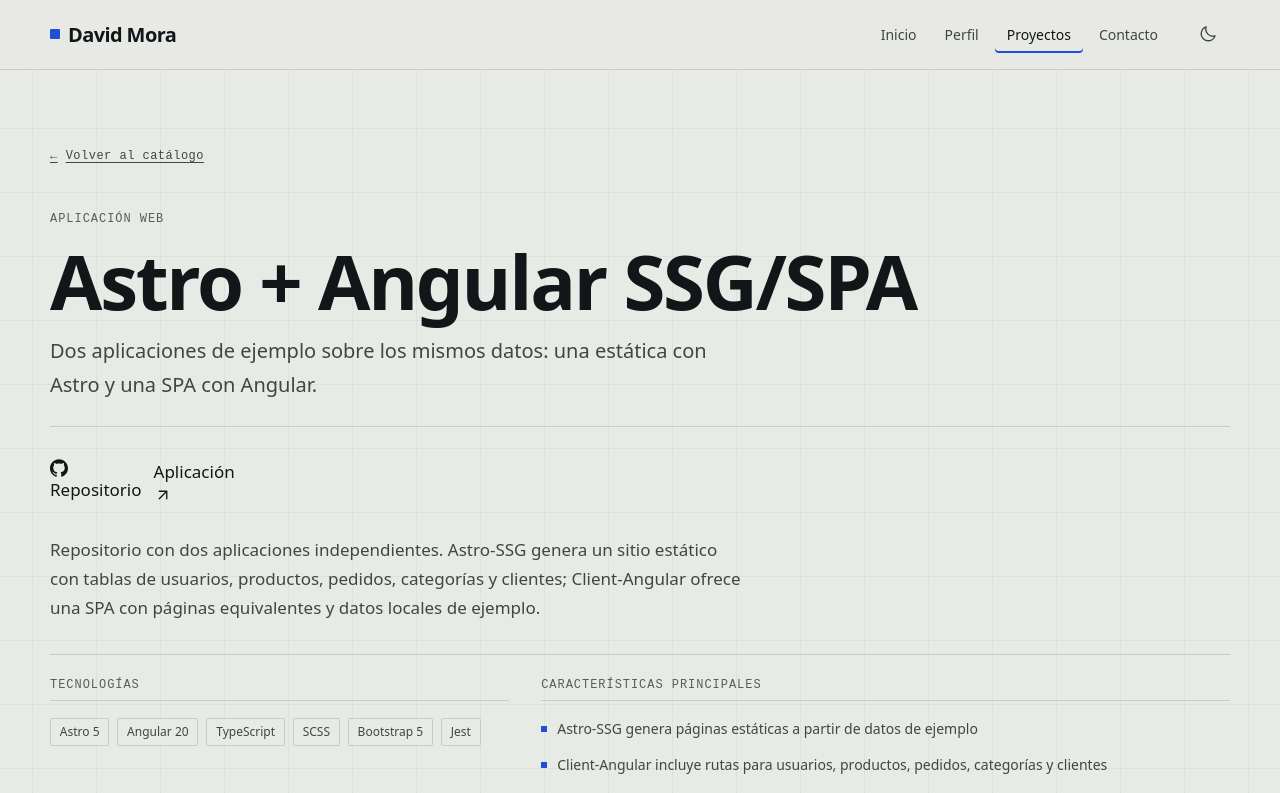
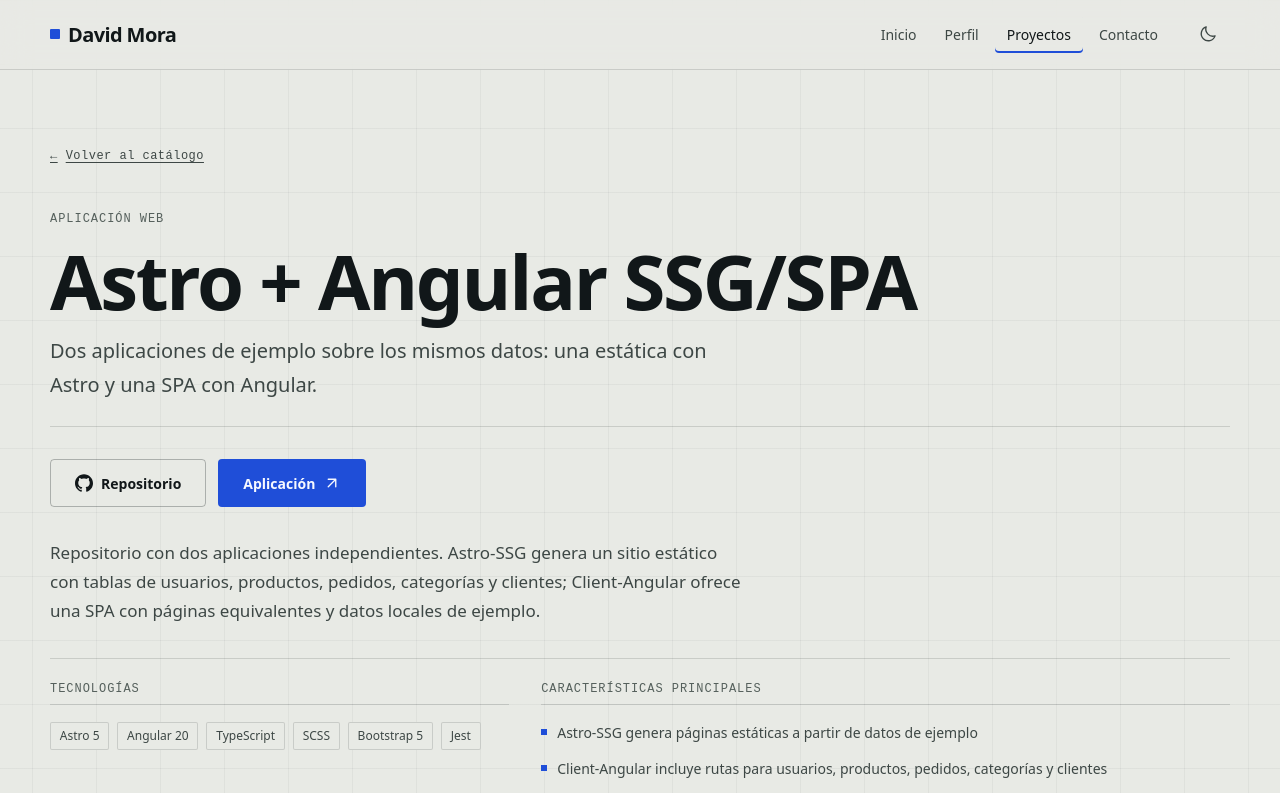
Before and after one commit to INGDavidMora2005/proyecto-portafolio, an Angular app: page /proyectos/astro-angular in a window 1280 px wide. Shown: the top 793 px of the page. Built offline with nearby package versions, Linux system fonts and the light colour scheme; a web font is replaced by a local one.

Commit message:
refactor(ui): centralizar estilos de botones de acción
Mueve .action y .action--primary de inicio.scss a styles.scss para reutilizarlos en las tarjetas y el detalle de proyecto, y corrige el contraste del hover del botón primario.

```diff
--- a/src/app/features/inicio/inicio.scss
+++ b/src/app/features/inicio/inicio.scss
@@ -68,30 +68,6 @@
   flex-wrap: wrap;
   gap: var(--space-3);
   margin-top: var(--space-5);
-}
-
-.action {
-  display: inline-flex;
-  align-items: center;
-  justify-content: center;
-  min-height: 48px;
-  padding-inline: var(--space-5);
-  border: 1px solid var(--rule-strong);
-  border-radius: var(--radius-sm);
-  font-size: var(--text-sm);
-  font-weight: 600;
-  transition: all var(--dur-fast) var(--ease-out);
-}
-
-.action:hover {
-  border-color: var(--accent);
-  color: var(--accent);
-}
-
-.action--primary {
-  border-color: transparent;
-  background: var(--accent);
-  color: var(--accent-ink);
 }
 
 .hero__portrait {
--- a/src/styles.scss
+++ b/src/styles.scss
@@ -329,6 +329,49 @@ p {
   box-shadow: 0 0 0 3px var(--paper);
 }
 
+/* Botones de acción reutilizables */
+
+.action {
+  display: inline-flex;
+  align-items: center;
+  justify-content: center;
+  gap: var(--space-2);
+  min-height: 48px;
+  padding-inline: var(--space-5);
+  border: 1px solid var(--rule-strong);
+  border-radius: var(--radius-sm);
+  font-size: var(--text-sm);
+  font-weight: 600;
+  text-align: center;
+  transition:
+    background-color var(--dur-fast) var(--ease-out),
+    border-color var(--dur-fast) var(--ease-out),
+    color var(--dur-fast) var(--ease-out),
+    opacity var(--dur-fast) var(--ease-out);
+}
+
+.action svg {
+  flex: none;
+}
+
+.action:hover {
+  border-color: var(--accent);
+  color: var(--accent);
+}
+
+.action--primary {
+  border-color: transparent;
+  background: var(--accent);
+  color: var(--accent-ink);
+}
+
+.action--primary:hover {
+  border-color: transparent;
+  background: var(--accent);
+  color: var(--accent-ink);
+  opacity: 0.88;
+}
+
 .page {
   padding-block: var(--space-8) var(--space-9);
 }
```
